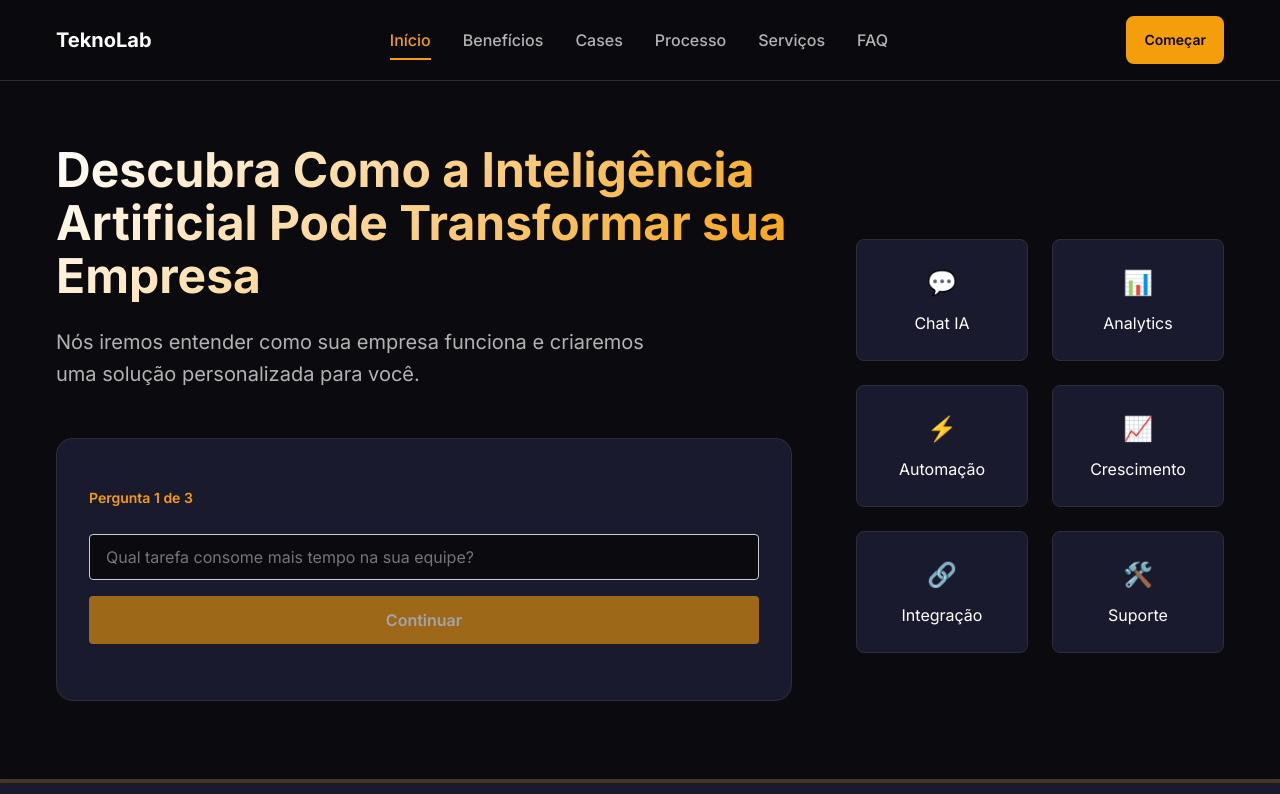
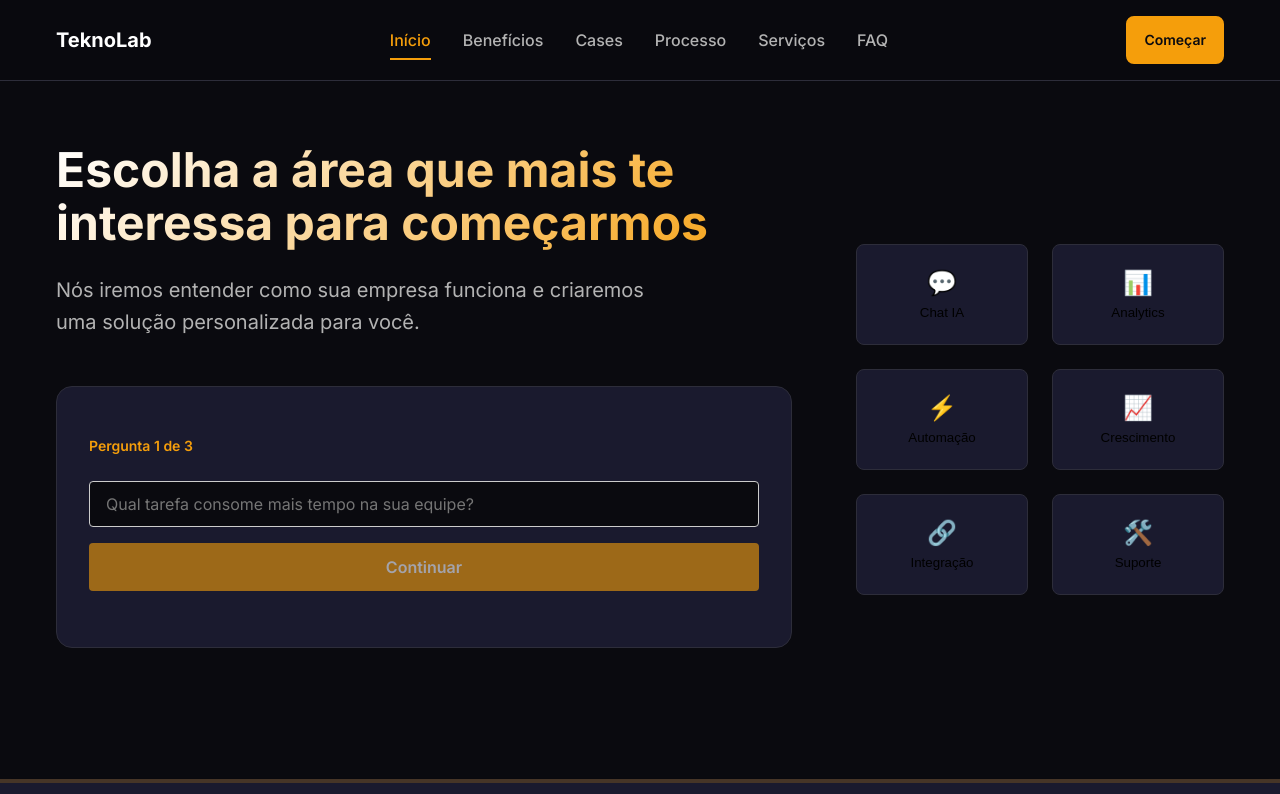
Before and after one commit to Cardoso05/LANDING-PAGE--SAW, a React (Create React App) app: page / in a window 1280 px wide. Shown: the top 794 px of the page. Built offline with nearby package versions, Linux system fonts and the light colour scheme; no server answers.

Commit message:
feat: botões interativos de área com contexto dinâmico no wizard

```diff
--- a/src/components/HeroSection.js
+++ b/src/components/HeroSection.js
@@ -1,10 +1,37 @@
-import React from 'react';
+import React, { useState, useEffect } from 'react';
 import useTypewriter from '../hooks/useTypewriter';
 import Wizard from './Wizard';
 
 const HeroSection = () => {
-  const headline = 'Descubra Como a Inteligência Artificial Pode Transformar sua Empresa';
-  const typedHeadline = useTypewriter(headline, 30);
+  const [selectedArea, setSelectedArea] = useState(null);
+  const [currentHeadline, setCurrentHeadline] = useState('Descubra Como a Inteligência Artificial Pode Transformar sua Empresa');
+
+  const typedHeadline = useTypewriter(currentHeadline, 30);
+
+  // Após 5 segundos, muda para pergunta de seleção
+  useEffect(() => {
+    const timer = setTimeout(() => {
+      if (!selectedArea) {
+        setCurrentHeadline('Escolha a área que mais te interessa para começarmos');
+      }
+    }, 5000);
+
+    return () => clearTimeout(timer);
+  }, [selectedArea]);
+
+  const areas = [
+    { id: 'chat', icon: '💬', label: 'Chat IA', description: 'Atendimento automatizado' },
+    { id: 'analytics', icon: '📊', label: 'Analytics', description: 'Análise de dados' },
+    { id: 'automation', icon: '⚡', label: 'Automação', description: 'Processos automáticos' },
+    { id: 'growth', icon: '📈', label: 'Crescimento', description: 'Expansão de vendas' },
+    { id: 'integration', icon: '🔗', label: 'Integração', description: 'Conectar sistemas' },
+    { id: 'support', icon: '🛠️', label: 'Suporte', description: 'Assistência técnica' }
+  ];
+
+  const handleAreaSelect = (area) => {
+    setSelectedArea(area);
+    setCurrentHeadline(`Perfeito! Vamos criar uma solução de ${area.label} para você`);
+  };
 
   return (
     <section className="hero-section section--hero" id="home" lang="pt-BR">
@@ -22,37 +49,25 @@ const HeroSection = () => {
               </p>
 
               {/* Wizard de diagnóstico */}
-              <Wizard />
+              <Wizard selectedArea={selectedArea} />
             </div>
           </div>
 
           <div className="hero-section__visual">
             <div className="hero-visual-grid">
-              {/* Grid de ícones visuais */}
-              <div className="hero-visual-item hero-visual-item--chat">
-                <div className="visual-icon">💬</div>
-                <span>Chat IA</span>
-              </div>
-              <div className="hero-visual-item hero-visual-item--analytics">
-                <div className="visual-icon">📊</div>
-                <span>Analytics</span>
-              </div>
-              <div className="hero-visual-item hero-visual-item--automation">
-                <div className="visual-icon">⚡</div>
-                <span>Automação</span>
-              </div>
-              <div className="hero-visual-item hero-visual-item--growth">
-                <div className="visual-icon">📈</div>
-                <span>Crescimento</span>
-              </div>
-              <div className="hero-visual-item hero-visual-item--integration">
-                <div className="visual-icon">🔗</div>
-                <span>Integração</span>
-              </div>
-              <div className="hero-visual-item hero-visual-item--support">
-                <div className="visual-icon">🛠️</div>
-                <span>Suporte</span>
-              </div>
+              {areas.map((area) => (
+                <button
+                  key={area.id}
+                  className={`hero-visual-item hero-visual-item--${area.id} ${
+                    selectedArea?.id === area.id ? 'hero-visual-item--selected' : ''
+                  }`}
+                  onClick={() => handleAreaSelect(area)}
+                  aria-label={`Selecionar ${area.label}: ${area.description}`}
+                >
+                  <div className="visual-icon">{area.icon}</div>
+                  <span>{area.label}</span>
+                </button>
+              ))}
             </div>
           </div>
         </div>
--- a/src/components/Wizard.js
+++ b/src/components/Wizard.js
@@ -1,21 +1,46 @@
-import React, { useState } from 'react';
+import React, { useState, useEffect } from 'react';
 import useGemini from '../hooks/useGemini';
 import { openWhatsApp } from '../utils/openWhatsApp';
 import styles from './Wizard.module.css';
 
-const Wizard = () => {
+const Wizard = ({ selectedArea }) => {
   const { fetchGemini, loading } = useGemini();
 
   const [step, setStep] = useState(0);
-  const [questions, setQuestions] = useState([
-    'Qual tarefa consome mais tempo na sua equipe?'
-  ]);
+
+  // Perguntas contextualizadas baseadas na área selecionada
+  const getInitialQuestion = () => {
+    if (!selectedArea) return 'Qual tarefa consome mais tempo na sua equipe?';
+
+    const contextQuestions = {
+      chat: 'Quantos atendimentos sua equipe faz por dia no WhatsApp?',
+      analytics: 'Quais dados você gostaria de analisar melhor?',
+      automation: 'Qual processo manual você mais quer automatizar?',
+      growth: 'Qual é sua meta de crescimento para os próximos 6 meses?',
+      integration: 'Quais sistemas você precisa conectar?',
+      support: 'Qual tipo de suporte técnico você mais precisa?'
+    };
+
+    return contextQuestions[selectedArea.id] || 'Qual tarefa consome mais tempo na sua equipe?';
+  };
+
+  const [questions, setQuestions] = useState([getInitialQuestion()]);
   const [answers, setAnswers] = useState([]);
-  const [currentQuestion, setCurrentQuestion] = useState(questions[0]);
+  const [currentQuestion, setCurrentQuestion] = useState(getInitialQuestion());
   const [inputValue, setInputValue] = useState('');
 
+  // Atualizar pergunta quando área for selecionada
+  useEffect(() => {
+    if (selectedArea && step === 0) {
+      const newQuestion = getInitialQuestion();
+      setQuestions([newQuestion]);
+      setCurrentQuestion(newQuestion);
+    }
+  }, [selectedArea]);
+
   async function fetchNextQuestion(history) {
-    const prompt = `Você é um consultor de automação empresarial especializado em WhatsApp e IA. \n\nBaseado na resposta anterior do cliente: "${history[history.length - 1]}"\nHistórico: ${history.join(' -> ')}\n\nGere a próxima pergunta estratégica para entender melhor como automatizar a empresa dele.\nFoque em ${step === 0 ? 'impacto financeiro e volume de atendimento' : 'resultados desejados e metas específicas'}.\n\nRegras:\n- Máximo 10 palavras\n- Pergunta direta e específica\n- Focada em automação de WhatsApp/atendimento\n- Tom consultivo e profissional\n\nResponda APENAS a pergunta, sem explicações adicionais.`;
+    const areaContext = selectedArea ? `especializado em ${selectedArea.label} (${selectedArea.description})` : 'especializado em WhatsApp e IA';
+    const prompt = `Você é um consultor de automação empresarial ${areaContext}. \n\nBaseado na resposta anterior do cliente: "${history[history.length - 1]}"\nHistórico: ${history.join(' -> ')}\n\nGere a próxima pergunta estratégica para entender melhor como automatizar a empresa dele.\nFoque em ${step === 0 ? 'impacto financeiro e volume de atendimento' : 'resultados desejados e metas específicas'}.\n\nRegras:\n- Máximo 10 palavras\n- Pergunta direta e específica\n- Focada em automação de ${selectedArea ? selectedArea.label : 'WhatsApp/atendimento'}\n- Tom consultivo e profissional\n\nResponda APENAS a pergunta, sem explicações adicionais.`;
 
     try {
       const text = await fetchGemini(prompt);
@@ -30,13 +55,14 @@ const Wizard = () => {
   }
 
   async function fetchSolution() {
-    const prompt = `Você é um especialista em automação empresarial com foco em WhatsApp e IA.\n\nDIAGNÓSTICO DO CLIENTE:\n${questions.map((q, i) => `${i + 1}. ${q}\nResposta: ${answers[i]}`).join('\n\n')}\n\nBaseado nessas informações, crie uma proposta de valor específica e personalizada para automação via WhatsApp.\n\nESTRUTURA DA RESPOSTA:\n🎯 Solução Recomendada: [Nome da solução específica]\n💡 Como funciona: [Explicação em 2-3 linhas]\n📈 Resultados esperados: [Benefícios quantificados baseados nas respostas]\n⚡ Implementação: [Timeline e próximos passos]\n\nRegras:\n- Máximo 150 palavras\n- Use os dados específicos fornecidos\n- Seja direto e prático\n- Foque nos benefícios tangíveis\n- Tom consultivo e confiante`;
+    const areaFocus = selectedArea ? `com foco em ${selectedArea.label}` : 'com foco em WhatsApp e IA';
+    const prompt = `Você é um especialista em automação empresarial ${areaFocus}.\n\nÁREA DE INTERESSE: ${selectedArea ? selectedArea.label + ' - ' + selectedArea.description : 'Geral'}\n\nDIAGNÓSTICO DO CLIENTE:\n${questions.map((q, i) => `${i + 1}. ${q}\nResposta: ${answers[i]}`).join('\n\n')}\n\nBaseado nessas informações, crie uma proposta de valor específica e personalizada para automação via ${selectedArea ? selectedArea.label : 'WhatsApp'}.\n\nESTRUTURA DA RESPOSTA:\n🎯 Solução Recomendada: [Nome da solução específica]\n💡 Como funciona: [Explicação em 2-3 linhas]\n📈 Resultados esperados: [Benefícios quantificados baseados nas respostas]\n⚡ Implementação: [Timeline e próximos passos]\n\nRegras:\n- Máximo 150 palavras\n- Use os dados específicos fornecidos\n- Seja direto e prático\n- Foque nos benefícios tangíveis\n- Tom consultivo e confiante`;
 
     try {
       const text = await fetchGemini(prompt);
       return text || 'Solução personalizada enviada!';
     } catch {
-      return 'Solução Recomendada: Automação Inteligente para WhatsApp.';
+      return `Solução Recomendada: Automação Inteligente para ${selectedArea ? selectedArea.label : 'WhatsApp'}.`;
     }
   }
 
```
Also changed, not shown: src/components/HeroSection.module.css (added, +41 -0 lines).
